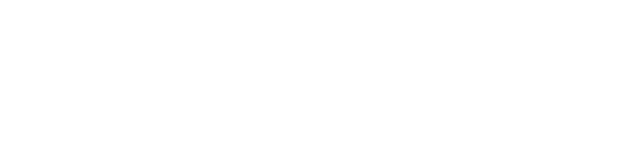
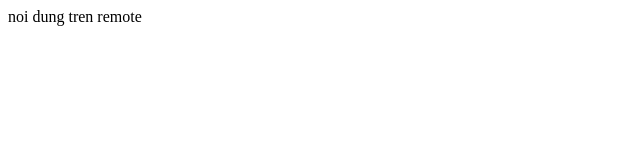
Before and after one commit to minhdo20899/Minh_hoc_git_remote, a plain HTML site: page index.html in a window 1280 px wide. Shown: the whole page, without its empty margins (0-640 px from the left). Drawn offline with Linux system fonts and the light colour scheme.

Commit message:
Update index.html123

```diff
--- a/index.html
+++ b/index.html
@@ -6,6 +6,6 @@
     <title>Document</title>
 </head>
 <body>
-
+    noi dung tren remote
 </body>
 </html>
```
